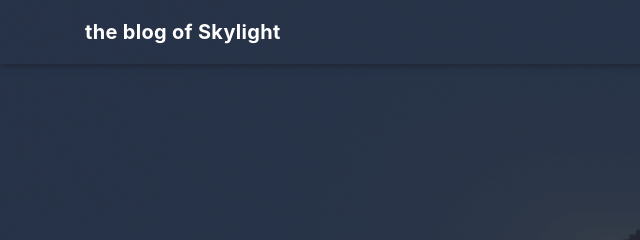
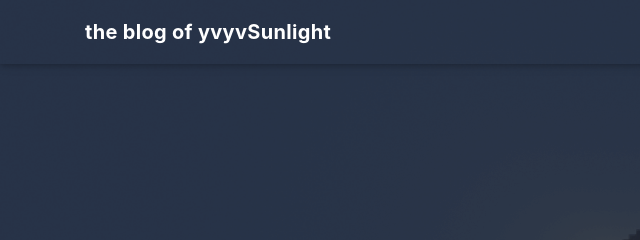
Before and after one commit to yvyvSunlight/yvyvSunlight.github.io, a plain HTML site: page index.html in a window 1280 px wide. Shown: the top 240 px of the page, 0-640 px from the left. Drawn offline with nearby package versions, Linux system fonts and the light colour scheme; some packages are replaced by stand-ins of ours; a script that the page names is missing; a small style sheet from the web is missing.

Commit message:
left-title

```diff
--- a/index.html
+++ b/index.html
@@ -89,7 +89,7 @@
   <nav id="navbar" class="navbar fixed-top  navbar-expand-lg navbar-dark scrolling-navbar">
   <div class="container">
     <a class="navbar-brand" href="/">
-      <strong>the blog of Skylight</strong>
+      <strong>the blog of yvyvSunlight</strong>
     </a>
 
     <button id="navbar-toggler-btn" class="navbar-toggler" type="button" data-toggle="collapse"
```
Also changed, not shown: 2024/10/29/hello-world/index.html (+1 -1 lines), 2024/10/29/new-article/index.html (+1 -1 lines), 404.html (+1 -1 lines), about/index-1.html (+1 -1 lines), about/index-2.html (+1 -1 lines), about/index-3.html (+1 -1 lines), about/index-4.html (+1 -1 lines), about/index-5.html (+1 -1 lines), about/index-6.html (+1 -1 lines), about/index.html (+1 -1 lines), archives/2024/10/index.html (+1 -1 lines), archives/2024/index.html (+1 -1 lines), archives/index.html (+1 -1 lines), categories/index.html (+1 -1 lines), 2 more files.
